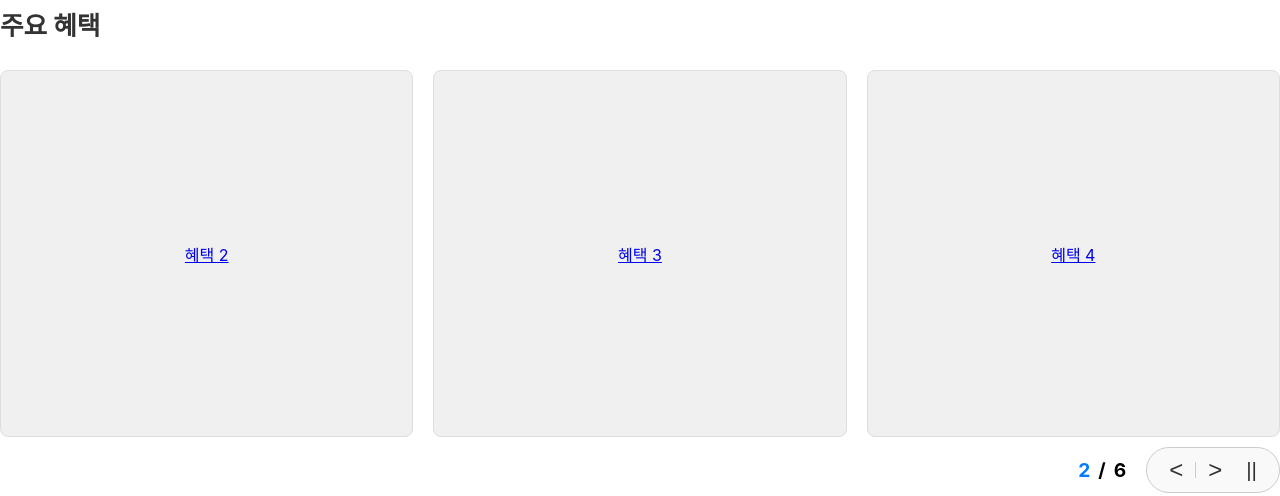
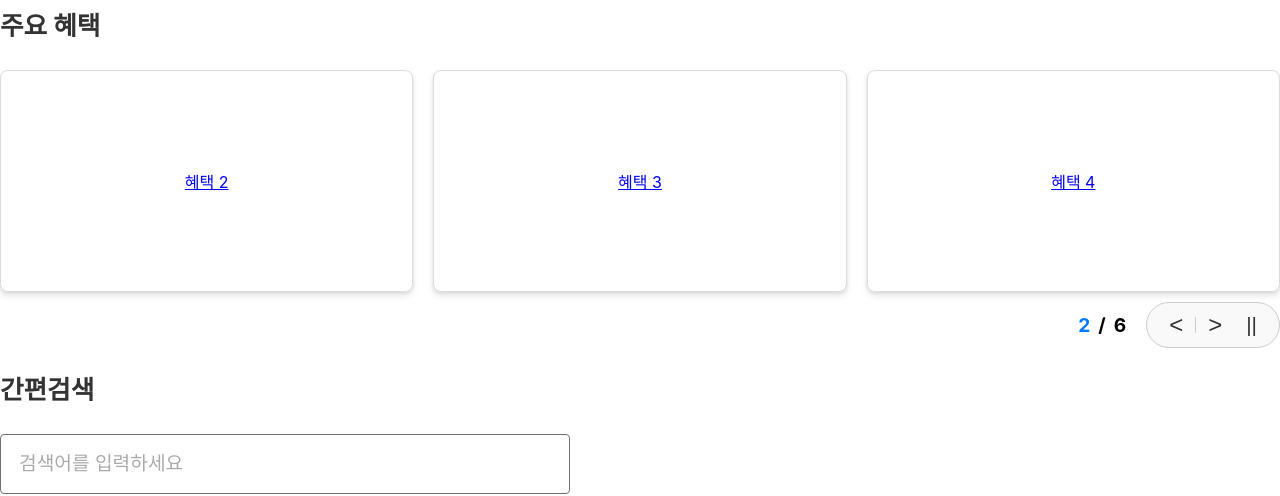
Before and after one commit to 2th-project/2th-project-FE, a React (Create React App) app: page / in a window 1280 px wide. Shown: the part 741-1237 px from the top of the page. Built offline with nearby package versions, Linux system fonts and the light colour scheme; no server answers.

Commit message:
주요혜택 UI 수정

```diff
--- a/src/pages/main/KeyBenefits.module.css
+++ b/src/pages/main/KeyBenefits.module.css
@@ -22,14 +22,20 @@
 
 .benefitBox {
   width: 413px;
-  height: 365px;
-  background-color: #f0f0f0;
+  height: 220px;
   border: 1px solid #ddd;
   display: flex;
   align-items: center;
   justify-content: center;
   border-radius: 8px;
+  box-shadow: 0 4px 6px rgba(0, 0, 0, 0.1), 0 1px 3px rgba(0, 0, 0, 0.08);
+  transition: box-shadow 0.3s ease;
 }
+
+.benefitBox:hover {
+  box-shadow: 0 8px 16px rgba(0, 0, 0, 0.15), 0 3px 6px rgba(0, 0, 0, 0.12);
+}
+
 .controls {
   display: flex;
   justify-content: flex-end;
@@ -46,7 +52,7 @@
 }
 
 .currentPage {
-  color: #007bff; /* 강조된 파란색 */
+  color: #007bff;
 }
 
 .buttons {
```
